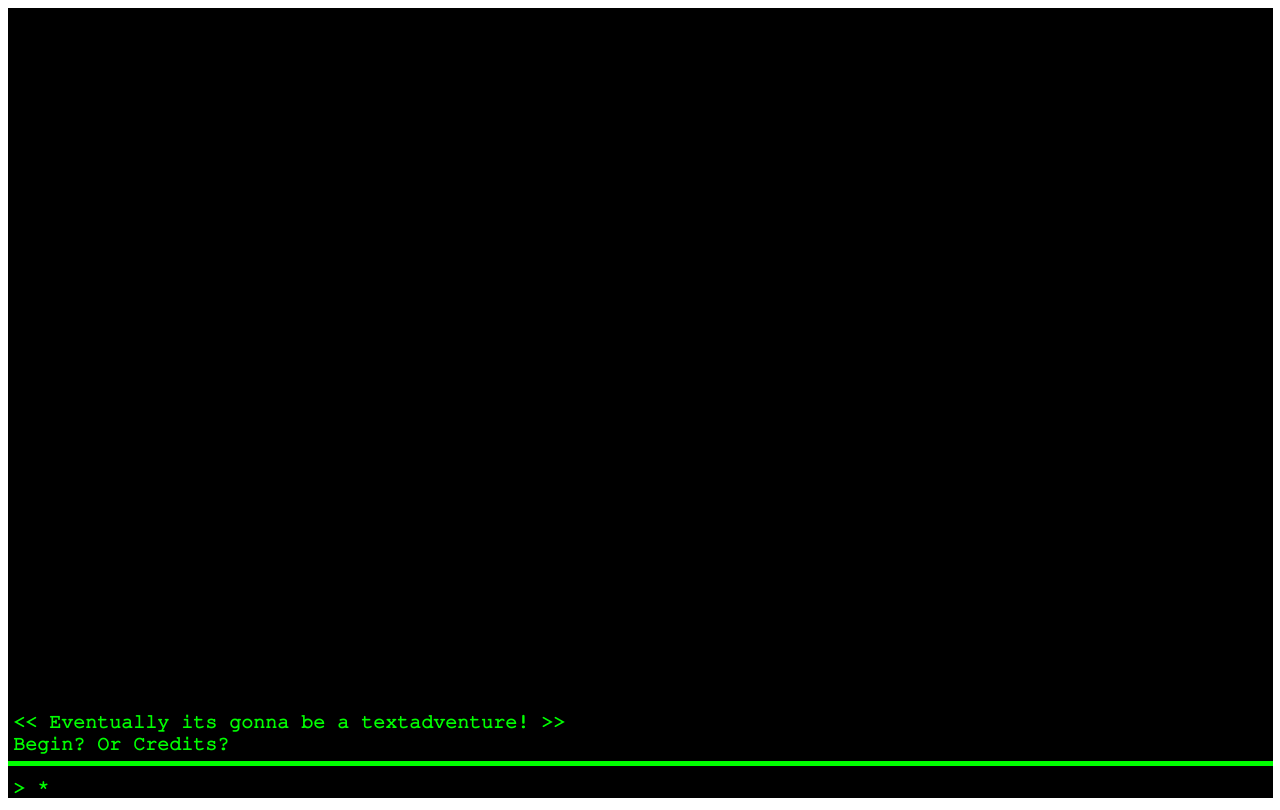
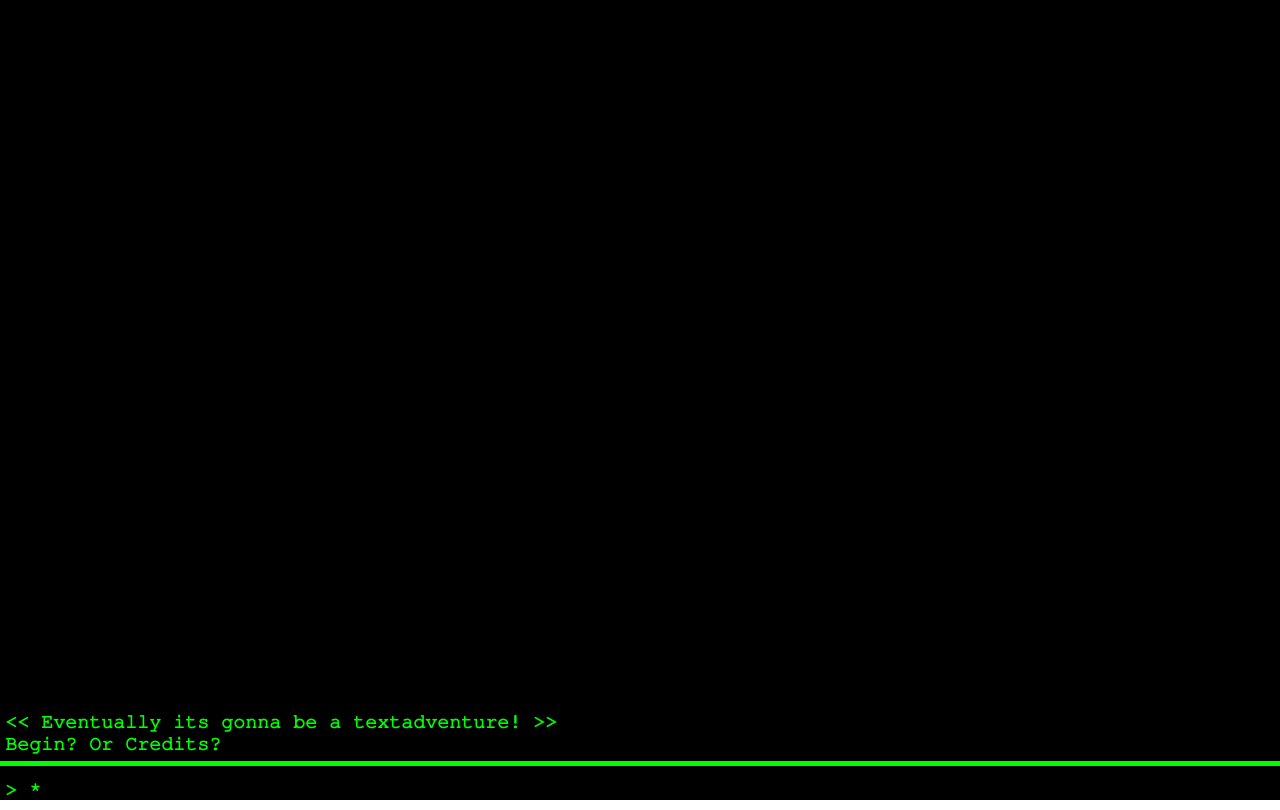
Before and after one commit to juffel/juffel.github.io, a plain HTML site: page index.html in a window 1280 px wide. Drawn offline with Linux system fonts and the light colour scheme.

Commit message:
fullsize

```diff
--- a/index.html
+++ b/index.html
@@ -10,7 +10,7 @@
         <script src="scenes/scenes.js"></script>
         <title>Eventually its gonna be a Textadventure!</title>
     </head>
-    <body>
+    <body style="margin: 0;">
         <div id="canvasArea"></div>
     </body>
     <script src="script.js"></script>
--- a/src/terminal.js
+++ b/src/terminal.js
@@ -9,7 +9,7 @@ function Terminal(divName) {
     var textColor = "#00FF00";
     var leftMargin = 5;
     var backgroundColor = "black";
-    var inputRowHeight = textSize + rowMargin;
+    var inputRowHeight = textSize + 2*rowMargin;
     var promptChar = "> ";
 
     var screen;
@@ -136,8 +136,8 @@ function Terminal(divName) {
 
     function _initCanvas(divName) {
         var area = document.getElementById(divName);
-        var width = window.innerWidth - 15;
-        var height = window.innerHeight - 10;
+        var width = window.innerWidth;
+        var height = window.innerHeight;
         area.innerHTML = "<canvas id='screen' tabindex='1' width='" + width + "' height='" + height + "' onkeypress='getChar()'></canvas>";
         // does not work...
         unloadScrollbars(); // disable scrollbars
```
